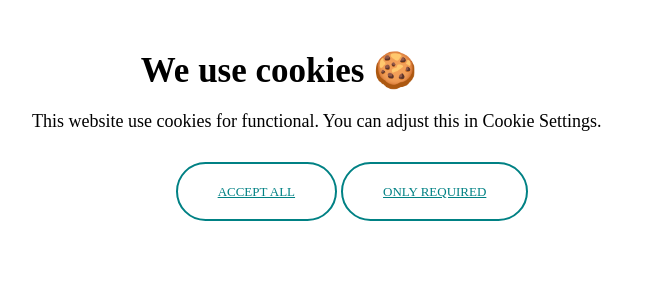
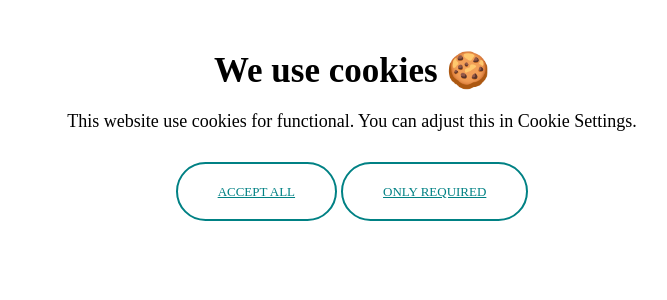
Before and after one commit to ljk743121/ljk743121.github.io, a PHP site: page /usap/ in a window 1280 px wide. Shown: the top 300 px of the page, without its empty margins (288-955 px from the left). Run offline with PHP 8.4, Linux system fonts and the light colour scheme.

Commit message:
change index.css(test-align)

```diff
--- a/usap/css/index.css
+++ b/usap/css/index.css
@@ -1,6 +1,9 @@
 * {
     padding: 0px;
     margin: 0px;
+}
+body {
+    text-align: center;
 }
 h1,p,div {
     display: block;
```
